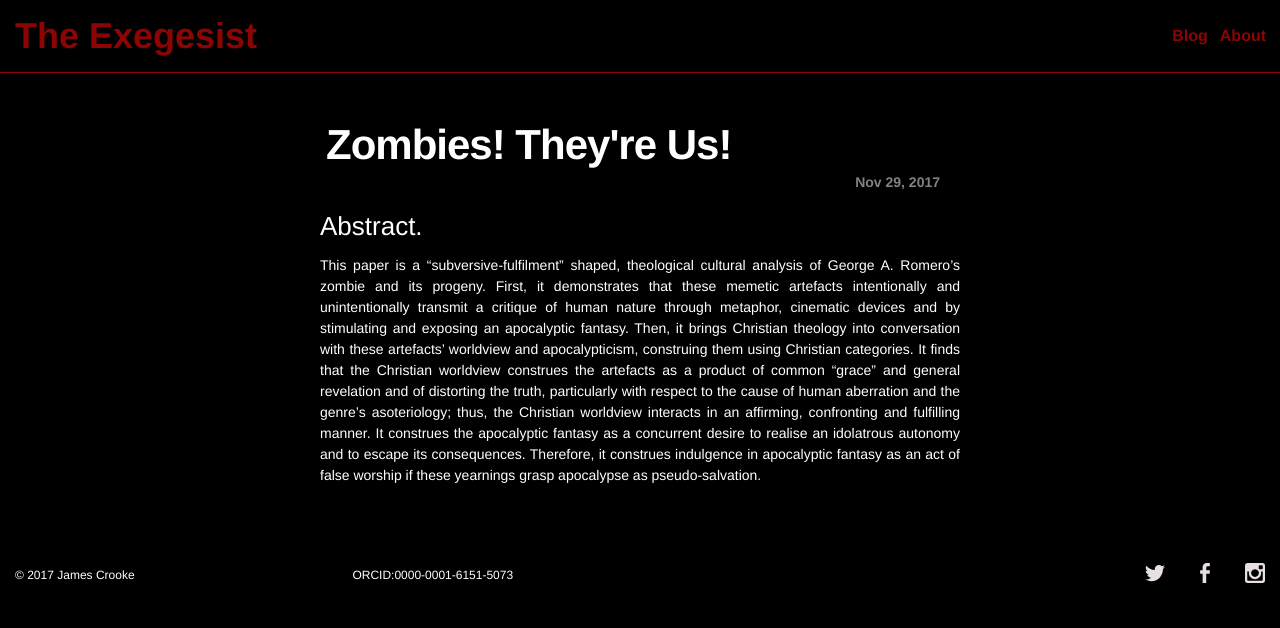
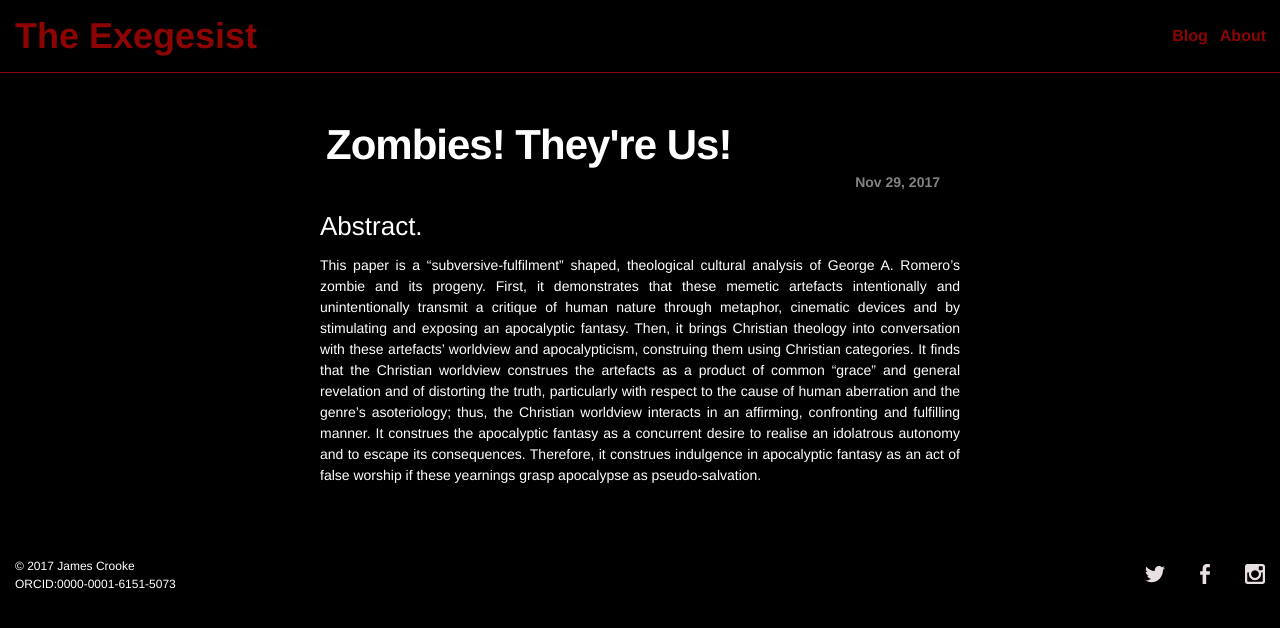
Before and after one commit to doulosiyxy/theexegesist, a Jekyll site: the page built from _posts/2017-11-29-Zombies-They're-Us.html, in a window 1280 px wide. Shown: the top 628 px of the page. Built offline with Jekyll 4.4.1, drawn with Linux system fonts in a browser that asks for light colours; nearby versions of some CDN libraries.

Commit message:
Update footer.html

```diff
--- a/_includes/footer.html
+++ b/_includes/footer.html
@@ -1,8 +1,7 @@
 <footer class="site-footer">
   <div class="wrapper">
   <div class="row">
-      <p class="col-sm-4">&copy; 2017 James Crooke</p>
-      <p class="col-sm-4">ORCID:0000-0001-6151-5073</p>
+      <p class="col-sm-4">&copy; 2017 James Crooke<br/>ORCID:0000-0001-6151-5073</p>
       <ul style="float:right;" class="col-sm-8">
         <li style="float:right;" class=" icon"><img src="http://theexegesist.com/media/twitter.svg" type="image/svg+xml"/></li>
         <div class="popup"><span class="popuptext" id="myPopup">This is a mock up for demonstration purposes</span></div>
```
